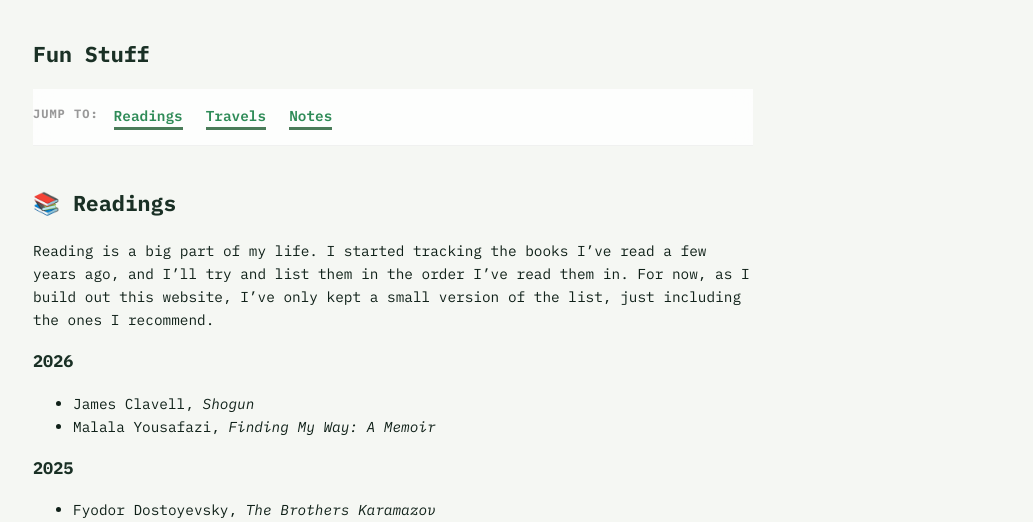
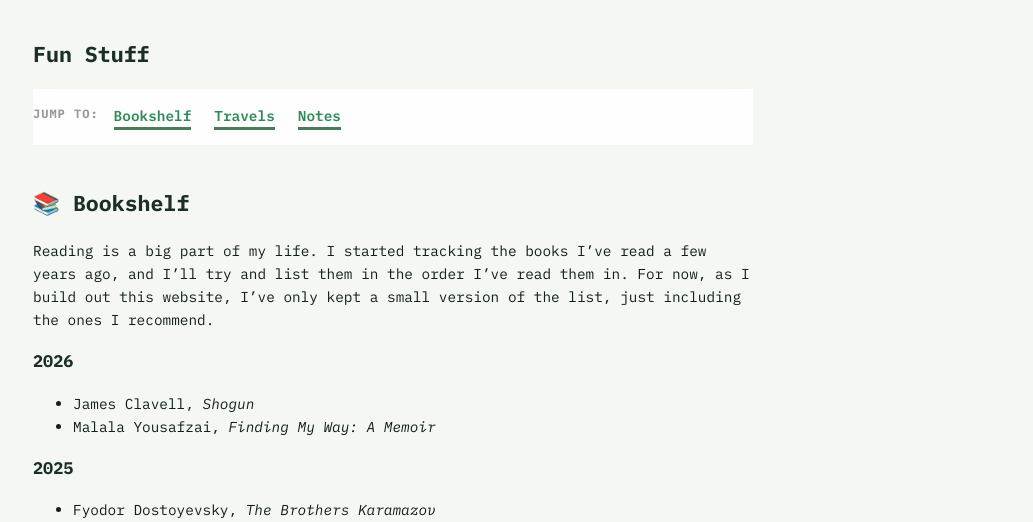
Before and after one commit to koenamk/koenamj, a Jekyll site: the page built from play.md, in a window 1280 px wide and 900 px high. Shown: the part 154-676 px from the top of the window, without its empty margins (247-1280 px from the left). Built offline with Jekyll 4.4.1, drawn with Linux system fonts in a browser that asks for light colours.

Commit message:
spelling_books_properly

```diff
--- a/play.md
+++ b/play.md
@@ -89,12 +89,12 @@ permalink: /play/
 
 <nav class="sticky-nav">
   <span>Jump to:</span>
-  <a href="#books-section">Readings</a>
+  <a href="#books-section">Bookshelf</a>
   <a href="#travel-section">Travels</a>
   <a href="#notes-section">Notes</a>
 </nav>
 
-<h2 id="books-section">📚 Readings</h2>
+<h2 id="books-section">📚 Bookshelf</h2>
 
 Reading is a big part of my life. I started tracking the books I've read a few years ago, and I'll
 try and list them in the order I've read them in. For now, as I build out this website, I've only kept a small version
@@ -102,7 +102,7 @@ of the list, just including the ones I recommend.
 
 ### 2026
 - James Clavell, *Shogun*
-- Malala Yousafazi, *Finding My Way: A Memoir*
+- Malala Yousafzai, *Finding My Way: A Memoir*
 
 ### 2025
 - Fyodor Dostoyevsky, *The Brothers Karamazov*
```
